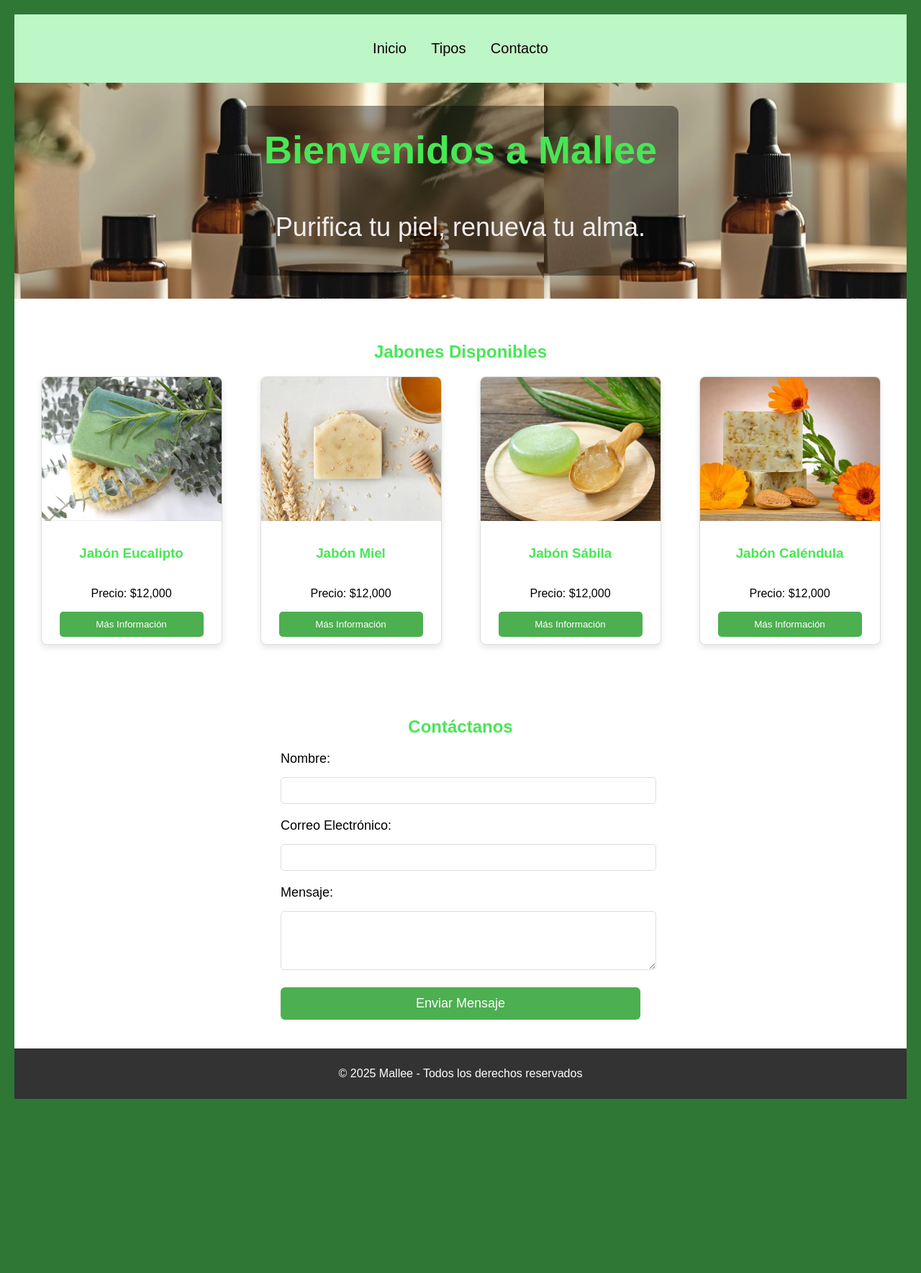
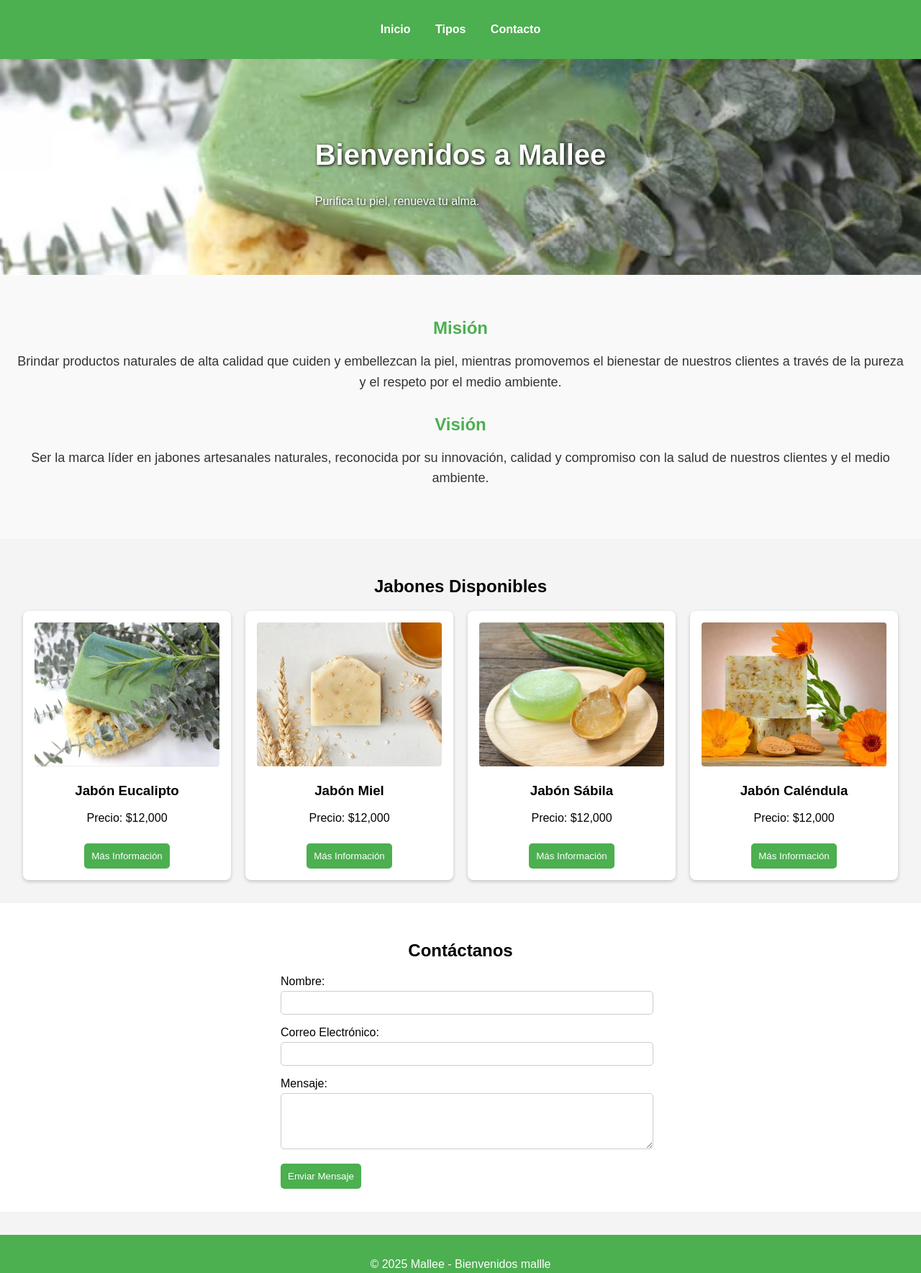
Before and after one commit to alba-20/alba-20.github.io, a plain HTML site: page index.html in a window 1280 px wide. Shown: the whole page at 72% size. Before the commit the page ends 1547 px from the top, so only its background shows below. Drawn offline with Linux system fonts and the light colour scheme.

Commit message:
Add files via upload

```diff
--- a/index.html
+++ b/index.html
@@ -1,13 +1,12 @@
 <!DOCTYPE html>
 <html lang="es">
   <head>
-  <meta charset="UTF-8">
-  <meta name="viewport" content="width=device-width, initial-scale=1.0">
+    <meta charset="UTF-8" />
+    <meta name="viewport" content="width=device-width, initial-scale=1.0" />
     <title>Venta de jabones artesanales - Mallee</title>
-  <link rel="stylesheet" href="style.css">
+    <link rel="stylesheet" href="style.css" />
   </head>
   <body>
-
     <!-- Barra de navegación -->
     <header>
       <nav>
@@ -27,39 +26,57 @@
       </div>
     </section>
 
+    <!-- Sección de Misión y Visión -->
+    <section id="mision-vision">
+      <div class="mision">
+        <h2>Misión</h2>
+        <p>
+          Brindar productos naturales de alta calidad que cuiden y embellezcan
+          la piel, mientras promovemos el bienestar de nuestros clientes a
+          través de la pureza y el respeto por el medio ambiente.
+        </p>
+      </div>
+      <div class="vision">
+        <h2>Visión</h2>
+        <p>
+          Ser la marca líder en jabones artesanales naturales, reconocida por su
+          innovación, calidad y compromiso con la salud de nuestros clientes y
+          el medio ambiente.
+        </p>
+      </div>
+    </section>
+
     <!-- Sección de jabones -->
     <section id="jabones" class="jabones-list">
       <h2>Jabones Disponibles</h2>
       <div class="jabon-grid">
-
         <div class="jabon-card">
-        <img src="eucalipto.avif" alt="Jabón Eucalipto">
+          <img src="eucalipto.avif" alt="Jabón Eucalipto" />
           <h3>Jabón Eucalipto</h3>
           <p>Precio: $12,000</p>
           <button class="info-btn">Más Información</button>
         </div>
 
         <div class="jabon-card">
-        <img src="miel.webp" alt="Jabón Miel">
+          <img src="miel.webp" alt="Jabón Miel" />
           <h3>Jabón Miel</h3>
           <p>Precio: $12,000</p>
           <button class="info-btn">Más Información</button>
         </div>
 
         <div class="jabon-card">
-        <img src="sabila.jpg" alt="Jabón Sábila">
+          <img src="sabila.jpg" alt="Jabón Sábila" />
           <h3>Jabón Sábila</h3>
           <p>Precio: $12,000</p>
           <button class="info-btn">Más Información</button>
         </div>
 
         <div class="jabon-card">
-        <img src="calendula.jpg" alt="Jabón Caléndula">
+          <img src="calendula.jpg" alt="Jabón Caléndula" />
           <h3>Jabón Caléndula</h3>
           <p>Precio: $12,000</p>
           <button class="info-btn">Más Información</button>
         </div>
-
       </div>
     </section>
 
@@ -68,10 +85,10 @@
       <h2>Contáctanos</h2>
       <form action="#" method="POST">
         <label for="name">Nombre:</label>
-      <input type="text" id="name" name="name" required>
+        <input type="text" id="name" name="name" required />
 
         <label for="email">Correo Electrónico:</label>
-      <input type="email" id="email" name="email" required>
+        <input type="email" id="email" name="email" required />
 
         <label for="message">Mensaje:</label>
         <textarea id="message" name="message" rows="4" required></textarea>
@@ -84,7 +101,7 @@
     <div id="modal" class="modal">
       <div class="modal-content">
         <span class="close">&times;</span>
-      <img id="modal-image" src="" alt="Jabón" class="modal-img">
+        <img id="modal-image" src="" alt="Jabón" class="modal-img" />
         <h3 id="modal-title"></h3>
         <p id="modal-description"></p>
         <button id="buy-button">Comprar</button>
@@ -93,7 +110,7 @@
 
     <!-- Footer -->
     <footer>
-    <p>&copy; 2025 Mallee - Todos los derechos reservados</p>
+      <p>&copy; 2025 Mallee - Bienvenidos mallle</p>
     </footer>
 
     <script src="script.js"></script>
--- a/script.js
+++ b/script.js
@@ -68,3 +68,35 @@ const jabones = {
     alert("Por favor, completa todos los campos.");
   }
 });
+
+// Ocultar bienvenida al hacer clic en "Tipos" o "Contacto"
+document.querySelector('a[href="#jabones"]').addEventListener("click", () => {
+  document.querySelector(".hero-eucalipto").style.display = "none";
+});
+
+document.querySelector('a[href="#contact"]').addEventListener("click", () => {
+  document.querySelector(".hero-eucalipto").style.display = "none";
+});
+
+// Mostrar bienvenida cuando se haga clic en "Inicio"
+document.querySelector('a[href="#home"]').addEventListener("click", () => {
+  document.querySelector(".hero-eucalipto").style.display = "flex";  // Mostrar la sección de bienvenida
+});
+
+// Mostrar bienvenida cuando se haga clic en "Inicio"
+document.querySelector('a[href="#home"]').addEventListener("click", () => {
+  document.querySelector(".hero-eucalipto").style.display = "flex";  // Mostrar la sección de bienvenida
+});
+
+// Mostrar bienvenida al hacer clic en "Inicio"
+const inicioBtn = document.getElementById("inicio-btn");
+const bienvenida = document.getElementById("bienvenida");
+
+inicioBtn.addEventListener("click", (e) => {
+  e.preventDefault();
+  bienvenida.style.display = "block";
+  window.scrollTo({
+    top: bienvenida.offsetTop,
+    behavior: "smooth",
+  });
+});
--- a/style.css
+++ b/style.css
@@ -1,103 +1,94 @@
+/* style.css */
+
+/* Estilos generales */
 body {
   font-family: Arial, sans-serif;
-    margin: 10px;
-    padding: 10px;
-    background-color: #2e7734;
-  }
-
-  h1, h2, h3 {
   margin: 0;
-    padding: 20px;
-    color: #48e655;
+  padding: 0;
+  background-color: #f4f4f4;
 }
 
 header {
-    background-color: #bdf7c7;
-    color: rgb(0, 32, 0);
-    padding: 20px 0;
+  background-color: #4caf50;
+  color: white;
+  padding: 1rem;
   text-align: center;
 }
 
-  header nav ul {
-    list-style-type: none;
+nav ul {
+  list-style: none;
   padding: 0;
 }
 
-  header nav ul li {
+nav ul li {
   display: inline;
   margin: 0 15px;
 }
 
-  header nav ul li a {
-    color: rgb(14, 1, 1);
+nav ul li a {
+  color: white;
   text-decoration: none;
-    font-size: 20px;
-    label:2px;
+  font-weight: bold;
 }
 
-  .eucalipto {
-    background-image: url('eucalipto.avif');
+.hero-eucalipto {
+  background-image: url("eucalipto.avif");
   background-size: cover;
   background-position: center;
-    color: white;
-    height: 250px;
+  height: 300px;
   display: flex;
   align-items: center;
   justify-content: center;
-    flex-direction: column;
-    text-shadow: 1px 1px 4px #000;
+  color: white;
+  text-shadow: 1px 1px 4px black;
+}
+
+.contenido h1 {
+  font-size: 2.5rem;
 }
 
 .jabones-list {
-    padding: 40px 20px;
+  padding: 2rem;
   text-align: center;
-    background-color: #fff;
 }
 
 .jabon-grid {
   display: grid;
   grid-template-columns: repeat(auto-fit, minmax(220px, 1fr));
   gap: 20px;
-    justify-items: center;
+  margin-top: 20px;
 }
 
 .jabon-card {
-    background-color: #fff;
-    border: 1px solid #ddd;
+  background: white;
+  padding: 1rem;
   border-radius: 8px;
-    overflow: hidden;
-    box-shadow: 0 4px 8px rgba(0, 0, 0, 0.1);
-    width: 100%;
-    max-width: 250px;
-    padding-bottom: 10px;
+  box-shadow: 0 2px 5px rgba(0, 0, 0, 0.2);
 }
 
 .jabon-card img {
   width: 100%;
   height: 200px;
   object-fit: cover;
+  border-radius: 4px;
 }
 
-  .jabon-card h3 {
-    margin: 10px 0;
+.info-btn {
+  background-color: #4caf50;
+  border: none;
+  color: white;
+  padding: 10px;
+  margin-top: 10px;
+  border-radius: 5px;
+  cursor: pointer;
 }
 
-  .jabon-card button {
-    background-color: #4CAF50;
-    color: white;
-    border: none;
-    padding: 10px;
-    width: 80%;
-    cursor: pointer;
-    border-radius: 5px;
-  }
-
-  .jabon-card button:hover {
-    background-color: #4595a0;
+.info-btn:hover {
+  background-color: #45a049;
 }
 
 .contact-form {
-    padding: 40px 20px;
+  padding: 2rem;
   background-color: #fff;
   text-align: center;
 }
@@ -105,126 +96,163 @@ body {
 .contact-form form {
   max-width: 500px;
   margin: 0 auto;
+  text-align: left;
 }
 
 .contact-form label {
   display: block;
-    font-size: 18px;
-    margin-bottom: 5px;
-    text-align: left;
+  margin-top: 1rem;
 }
 
 .contact-form input,
 .contact-form textarea {
   width: 100%;
-    padding: 10px;
-    margin: 10px 0 20px;
+  padding: 8px;
+  margin-top: 4px;
   border-radius: 5px;
-    border: 1px solid #ddd;
+  border: 1px solid #ccc;
 }
 
 .contact-form button {
-    background-color: #4CAF50;
+  margin-top: 1rem;
+  padding: 10px;
+  background-color: #4caf50;
   color: white;
   border: none;
-    padding: 12px 20px;
-    font-size: 18px;
-    width: 100%;
-    cursor: pointer;
-    border-radius: 6px;
-  }
-
-  .contact-form button:hover {
-    background-color: #45a049;
+  border-radius: 5px;
 }
 
 footer {
-    background-color: #333;
+  background-color: #4caf50;
   color: white;
-    padding: 10px 0;
   text-align: center;
+  padding: 1rem;
+  margin-top: 2rem;
 }
 
 /* Modal */
 .modal {
   display: none;
   position: fixed;
-    z-index: 999;
-    left: 0; top: 0;
-    width: 100%; height: 100%;
+  z-index: 10;
+  left: 0;
+  top: 0;
+  width: 100%;
+  height: 100%;
+  overflow: auto;
   background-color: rgba(0, 0, 0, 0.5);
-    backdrop-filter: blur(4px);
 }
 
 .modal-content {
   background-color: white;
   margin: 10% auto;
   padding: 20px;
+  border-radius: 10px;
   width: 80%;
   max-width: 400px;
-    border-radius: 10px;
+  position: relative;
   text-align: center;
-    box-shadow: 0 0 15px rgba(0,0,0,0.3);
 }
 
 .modal-img {
   width: 100%;
-    max-width: 200px;
-    border-radius: 10px;
-    margin-bottom: 15px;
-  }
-
-  .modal-content h3 {
-    margin-bottom: 10px;
-    color: #4CAF50;
-  }
-
-  .modal-content p {
-    font-size: 16px;
-    color: #333;
+  height: 200px;
+  object-fit: cover;
+  border-radius: 5px;
 }
 
 .close {
-    float: right;
-    font-size: 24px;
-    font-weight: bold;
+  position: absolute;
+  top: 10px;
+  right: 15px;
+  font-size: 1.5rem;
+  color: #aaa;
   cursor: pointer;
-    color: #999;
 }
 
 .close:hover {
-    color: #000;
+  color: black;
+}
+.bienvenida {
+  padding: 2rem;
+  background-color: #e8f5e9;
+  text-align: center;
 }
 
-  #buy-button {
-    background-color: #4CAF50;
-    color: white;
-    padding: 10px 20px;
-    border: none;
-    font-size: 16px;
-    border-radius: 6px;
-    cursor: pointer;
-    margin-top: 15px;
+.bienvenida h2 {
+  color: #388e3c;
+  margin-bottom: 1rem;
 }
 
-  #buy-button:hover {
-    background-color: #adb62b;
+.bienvenida p {
+  max-width: 600px;
+  margin: 0 auto 1rem auto;
+  font-size: 1.1rem;
 }
-  .hero-eucalipto {
-    background-image: url('negro.jpg'); /* Usa tu imagen de hojas aquí */
-    background-size: auto;
-    background-position: left;
-    height: 300px;
-    display: flex;
-    align-items: center;
-    justify-content: center;
+/* Nuevo estilo para la sección de Misión y Visión */
+#mision-vision {
+  padding: 40px 20px;
+  background-color: #f9f9f9;
   text-align: center;
-    color: rgb(243, 238, 238);
-    font-size: 36px;
 }
 
-  .hero-eucalipto .contenido {
-    background-color: rgba(0, 0, 0, 0.4); /* Fondo semitransparente para que el texto resalte */
-    padding: 10px;
-    border-radius: 10px;
+#mision-vision h2 {
+  color: #4caf50;
 }
+
+.mision,
+.vision {
+  margin-bottom: 30px;
+}
+
+.mision p,
+.vision p {
+  font-size: 18px;
+  color: #333;
+  line-height: 1.6;
+}
+
+.mision h2,
+.vision h2 {
+  font-size: 24px;
+  color: #48e655;
+  margin-bottom: 10px;
+}
+html {
+  scroll-behavior: smooth;
+}
+/* Estilos de las pestañas */
+.tabs {
+  display: flex;
+  justify-content: center;
+  margin-bottom: 20px;
+}
+
+.tab-button {
+  padding: 10px 20px;
+  margin: 0 10px;
+  background-color: #4caf50;
+  color: white;
+  border: none;
+  cursor: pointer;
+}
+
+.tab-button:hover {
+  background-color: #4595a0;
+}
+
+.tab-content {
+  display: none;
+  text-align: center;
+}
+
+.tab-content img {
+  width: 100%;
+  height: auto;
+  object-fit: cover;
+}
+
+/* Mostrar solo la pestaña activa */
+.tab-content.active {
+  display: block;
+}
```
Lines whose indentation alone changed are shown as unchanged.
